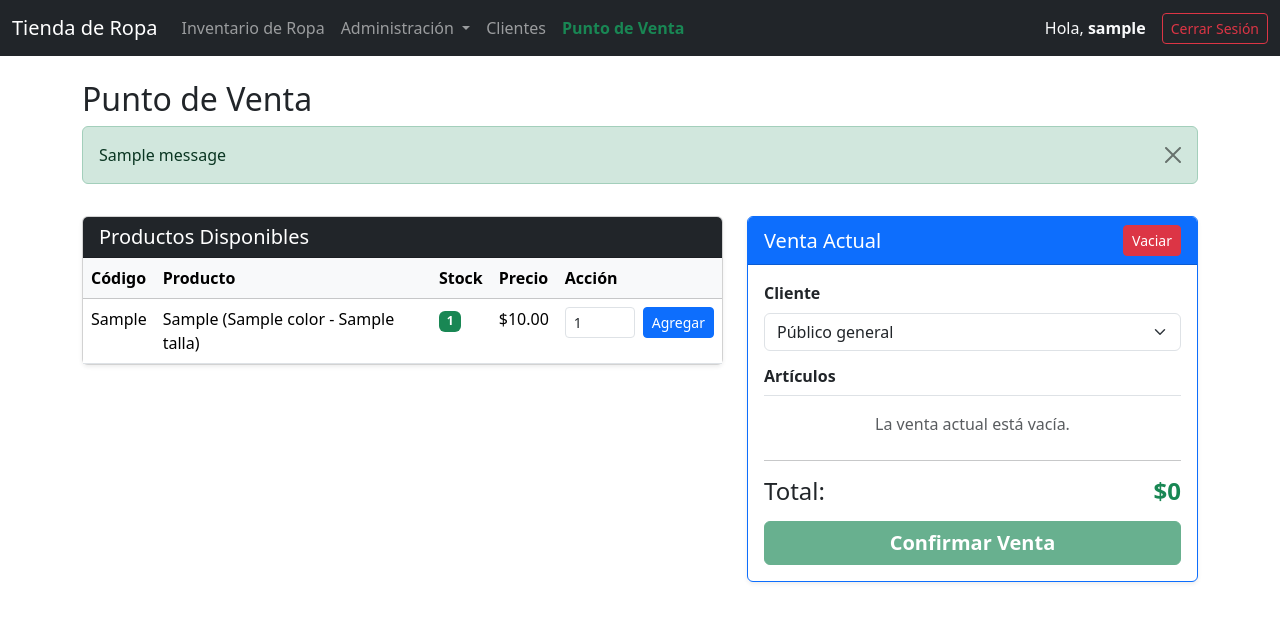
After one commit to HazielZav/U1T6-TiendaDeRopa, a Django app: page /punto-de-venta/ in a window 1280 px wide. The commit adds this page. Shown: the top 622 px of the page. Run offline with Django 5.2, Linux system fonts and the light colour scheme; a user stored in the database is signed in; tables that the repository leaves empty hold one stand-in row (values such as "Sample post"); one stand-in notice (Sample message) is shown.

Commit message:
Agregar funcionalidad de inicio y cierre de sesión, incluyendo vistas y permisos para el punto de venta; se implementa la gestión de ventas y un sistema de tickets.

```diff
--- a/TiendaDeRopa/TiendaDeRopa/settings.py
+++ b/TiendaDeRopa/TiendaDeRopa/settings.py
@@ -130,3 +130,7 @@ MAILERS = {
         'BACKEND': 'django.core.mail.backends.console.EmailBackend',
     },
 }
+
+LOGIN_REDIRECT_URL = '/'
+LOGOUT_REDIRECT_URL = '/login/'
+LOGIN_URL = '/login/'
--- a/TiendaDeRopa/tienda/templates/plantilla_base.html
+++ b/TiendaDeRopa/tienda/templates/plantilla_base.html
@@ -11,10 +11,69 @@
 </head>
 <body>
     <nav class="navbar navbar-expand-lg bg-dark" data-bs-theme="dark">
-        <div class="container-fluid">
-            <a class="navbar-brand" href="#">Tienda de Ropa</a>
+    <div class="container-fluid">
+        <a class="navbar-brand" href="#">Tienda de Ropa</a>
+            <button class="navbar-toggler" type="button" data-bs-toggle="collapse" data-bs-target="#menuNavegacion">
+                <span class="navbar-toggler-icon"></span>
+            </button>
+
+            <div class="collapse navbar-collapse" id="menuNavegacion">
+                <ul class="navbar-nav me-auto">
+
+                    <!-- ALMACENISTA Y ADMINISTRADOR -->
+                    {% if perms.tienda.view_ropa %}
+                    <li class="nav-item">
+                        <a class="nav-link" href="{% url 'ropas' %}">Inventario de Ropa</a>
+                    </li>
+                    {% endif %}
+
+                    <!-- ADMINISTRADOr -->
+                    {% if perms.tienda.add_color %}
+                    <li class="nav-item dropdown">
+                        <a class="nav-link dropdown-toggle" href="#" role="button" data-bs-toggle="dropdown">
+                            Administración
+                        </a>
+                        <ul class="dropdown-menu">
+                            <li><a class="dropdown-item" href="{% url 'lista_colores' %}">Colores</a></li>
+                            <li><a class="dropdown-item" href="{% url 'lista_tipos' %}">Tipos</a></li>
+                            <li><a class="dropdown-item" href="{% url 'lista_tallas' %}">Tallas</a></li>
+                            <li><a class="dropdown-item" href="{% url 'lista_proveedores' %}">Proveedores</a></li>
+                        </ul>
+                    </li>
+                    {% endif %}
+
+                    <!-- CAJERO Y ADMINISTRADOR -->
+                    {% if perms.tienda.view_cliente %}
+                    <li class="nav-item">
+                        <a class="nav-link" href="{% url 'lista_clientes' %}">Clientes</a>
+                    </li>
+                    {% endif %}
+
+                    <!-- CAJERO -->
+                    {% if perms.tienda.add_venta %}
+                    <li class="nav-item">
+                        <a class="nav-link fw-bold text-success" href="{% url 'punto_de_venta' %}">Punto de Venta</a>
+                    </li>
+                    {% endif %}
+
+                </ul>
+
+                <!-- USUARIO-->
+                {% if user.is_authenticated %}
+                    <span class="navbar-text me-3 text-light">
+                        Hola, <strong>{{ user.username }}</strong>
+                    </span>
+                    <form action="{% url 'logout' %}" method="post" class="d-flex">
+                        {% csrf_token %}
+                        <button type="submit" class="btn btn-sm btn-outline-danger">Cerrar Sesión</button>
+                    </form>
+                {% else %}
+                    <a href="{% url 'login' %}" class="btn btn-sm btn-outline-light">Iniciar Sesión</a>
+                {% endif %}
+            </div>
         </div>
     </nav>
+
 
     <div class="container mt-4">
         {% block content %}{% endblock %}
--- /dev/null
+++ b/TiendaDeRopa/tienda/templates/tienda/punto_de_venta.html
@@ -0,0 +1,133 @@
+{% extends 'plantilla_base.html' %}
+
+{% block title %}Punto de Venta{% endblock %}
+
+{% block content %}
+<div class="row mb-3">
+    <div class="col-12">
+        <h2>Punto de Venta</h2>
+        <!-- Alertas de mensajes -->
+        {% if messages %}
+            {% for message in messages %}
+                <div class="alert alert-{{ message.tags }} alert-dismissible fade show" role="alert">
+                    {{ message }}
+                    <button type="button" class="btn-close" data-bs-dismiss="alert" aria-label="Close"></button>
+                </div>
+            {% endfor %}
+        {% endif %}
+    </div>
+</div>
+
+<div class="row">
+    <!-- Inventario Disponible -->
+    <div class="col-md-7">
+        <div class="card shadow-sm">
+            <div class="card-header bg-dark text-white">
+                <h5 class="mb-0">Productos Disponibles</h5>
+            </div>
+            <div class="card-body p-0">
+                <table class="table table-hover mb-0">
+                    <thead class="table-light">
+                        <tr>
+                            <th>Código</th>
+                            <th>Producto</th>
+                            <th>Stock</th>
+                            <th>Precio</th>
+                            <th>Acción</th>
+                        </tr>
+                    </thead>
+                    <tbody>
+                        {% for item in inventario %}
+                        <tr>
+                            <td>{{ item.codigo }}</td>
+                            <td>{{ item.ropa.modelo }} ({{ item.color.nombre }} - {{ item.talla.nombre }})</td>
+                            <td><span class="badge bg-success">{{ item.unidades }}</span></td>
+                            <td>${{ item.ropa.precio }}</td>
+                            <td>
+                                <!-- Formulario para agregar a la venta -->
+                                <form action="{% url 'agregar_a_venta' item.id %}" method="post" class="d-flex">
+                                    {% csrf_token %}
+                                    <input type="number" name="cantidad" value="1" min="1" max="{{ item.unidades }}" class="form-control form-control-sm me-2" style="width: 70px;">
+                                    <button type="submit" class="btn btn-sm btn-primary">Agregar</button>
+                                </form>
+                            </td>
+                        </tr>
+                        {% empty %}
+                        <tr><td colspan="5" class="text-center py-3">No hay productos en inventario.</td></tr>
+                        {% endfor %}
+                    </tbody>
+                </table>
+            </div>
+        </div>
+    </div>
+
+    <!-- Detalle de la Venta -->
+    <div class="col-md-5">
+        <div class="card shadow-sm border-primary">
+            <div class="card-header bg-primary text-white d-flex justify-content-between align-items-center">
+                <h5 class="mb-0">Venta Actual</h5>
+                <a href="{% url 'vaciar_venta' %}" class="btn btn-sm btn-danger">Vaciar</a>
+            </div>
+
+            <div class="card-body">
+                <!-- Formulario maestro para confirmar la venta -->
+                <form action="{% url 'confirmar_venta' %}" method="post">
+                    {% csrf_token %}
+
+                    <!-- Selección del Client -->
+                    <div class="mb-3">
+                        <label class="form-label fw-bold">Cliente</label>
+                        <select name="cliente" class="form-select">
+                            {% for c in clientes %}
+                                <option value="{{ c.id }}" {% if c.id == cliente_default.id %}selected{% endif %}>
+                                    {{ c.nombre }} {{ c.apellidos|default_if_none:"" }}
+                                </option>
+                            {% endfor %}
+                        </select>
+                    </div>
+
+                    <!-- Lista de productos -->
+                    <h6 class="fw-bold border-bottom pb-2">Artículos</h6>
+                    <ul class="list-group list-group-flush mb-3">
+                        {% for item in items_venta %}
+                        <li class="list-group-item d-flex justify-content-between align-items-center">
+                            <div>
+                                <h6 class="my-0">
+                                    {{ item.inventario.ropa.modelo }}
+                                    <small class="text-muted">({{ item.inventario.color.nombre }} - {{ item.inventario.talla.nombre }})</small>
+                                </h6>
+                                <small class="text-muted">{{ item.cantidad }}x ${{ item.inventario.ropa.precio }}</small>
+                            </div>
+
+                            <div class="d-flex align-items-center">
+                                <span class="text-primary fw-bold me-3">${{ item.subtotal }}</span>
+
+                                <!-- Eliminar individualmente -->
+                                <a href="{% url 'eliminar_de_venta' item.inventario.id %}" class="btn btn-sm btn-outline-danger" title="Quitar artículo">
+                                    X
+                                </a>
+                            </div>
+                        </li>
+                        {% empty %}
+                        <li class="list-group-item text-center text-muted">
+                            La venta actual está vacía.
+                        </li>
+                        {% endfor %}
+                    </ul>
+                    <hr>
+
+                    <!-- Total y Botón de Cobro -->
+                    <div class="d-flex justify-content-between align-items-center mb-3">
+                        <h4 class="mb-0">Total:</h4>
+                        <h4 class="mb-0 text-success fw-bold">${{ total_venta }}</h4>
+                    </div>
+
+                    <button type="submit" class="btn btn-success w-100 fs-5 fw-bold" {% if not items_venta %}disabled{% endif %}>
+                        Confirmar Venta
+                    </button>
+                </form>
+            </div>
+        </div>
+    </div>
+</div>
+{% endblock %}
--- a/TiendaDeRopa/tienda/urls.py
+++ b/TiendaDeRopa/tienda/urls.py
@@ -1,7 +1,12 @@
 from django.urls import path, include
+from django.contrib.auth import views as auth_views
 from . import views
 
 urlpatterns = [
+    path('', auth_views.LoginView.as_view(template_name='tienda/login.html'), name='login'),
+    path('login/', auth_views.LoginView.as_view(template_name='tienda/login.html'), name='login'),
+    path('logout/', auth_views.LogoutView.as_view(), name='logout'),
+
     path('clientes/', views.lista_clientes, name='lista_clientes'),
     path('clientes/nuevo/', views.ClienteCreateView.as_view(), name='nuevo_cliente'),
     path('ropas/', views.RopaListView.as_view(), name='ropas'),
@@ -15,4 +20,12 @@ urlpatterns = [
     path('proveedores/nuevo/', views.ProveedorCreateView.as_view(), name='nuevo_proveedor'),
     path('colores/', views.ColorListView.as_view(), name='lista_colores'),
     path('colores/nuevo/', views.ColorCreateView.as_view(), name='nuevo_color'),
+
+    path('punto-de-venta/', views.punto_de_venta, name='punto_de_venta'),
+    path('punto-de-venta/agregar/<int:inv_id>/', views.agregar_a_venta, name='agregar_a_venta'),
+    path('punto-de-venta/vaciar/', views.vaciar_venta, name='vaciar_venta'),
+    path('punto-de-venta/eliminar/<int:inv_id>/', views.eliminar_de_venta, name='eliminar_de_venta'),
+    path('punto-de-venta/confirmar/', views.confirmar_venta, name='confirmar_venta'),
+    path('punto-de-venta/ticket/<int:venta_id>/', views.ticket_venta, name='ticket_venta'),
+
 ]
--- a/TiendaDeRopa/tienda/views.py
+++ b/TiendaDeRopa/tienda/views.py
@@ -1,21 +1,28 @@
+from django.contrib import messages
+from django.contrib.auth.decorators import login_required, permission_required
+from django.db import transaction
 from django.db.models.aggregates import Sum
 from django.shortcuts import render
 from django.views import generic
-from .models import Cliente, Color, Proveedor, Ropa, Inventario, Talla, Tipo
+from .models import Cliente, Color, Proveedor, Ropa, Inventario, Talla, Tipo, Venta, DetalleVenta
 from django.shortcuts import render, get_object_or_404
 from django.http import HttpResponseRedirect
 from django.urls import reverse, reverse_lazy
 from .forms import InventarioForm
+from django.contrib.auth.mixins import LoginRequiredMixin, PermissionRequiredMixin
 
 # Create your views here.
 
 #Clientes
-class ClienteCreateView(generic.CreateView):
+class ClienteCreateView(LoginRequiredMixin, PermissionRequiredMixin, generic.CreateView):
     model = Cliente
     fields = ['nombre', 'apellidos', 'email', 'telefono']
     template_name = 'tienda/form_generico.html'
-    success_url = reverse_lazy('clientes')
+    success_url = reverse_lazy('lista_clientes')
+    permission_required = 'tienda.add_cliente'
 
+@login_required
+@permission_required('tienda.view_cliente', raise_exception=True)
 def lista_clientes(request):
     clientes = Cliente.objects.all()
 
@@ -24,6 +31,8 @@ def lista_clientes(request):
     })
 
 # Inventario
+@login_required
+@permission_required('tienda.change_inventario', raise_exception=True)
 def actualizar_inventario(request, pk):
     ropa = get_object_or_404(Ropa, pk=pk)
     inventarios = Inventario.objects.filter(ropa=ropa)
@@ -58,65 +67,229 @@ def actualizar_inventario(request, pk):
     })
 
 #ROPa
-class RopaCreateView(generic.CreateView):
+class RopaCreateView(LoginRequiredMixin, PermissionRequiredMixin, generic.CreateView):
     model = Ropa
     fields = ['modelo', 'descripcion', 'marca', 'precio', 'tipo', 'proveedores']
     template_name = 'tienda/form_generico.html'
     success_url = reverse_lazy('ropas')
+    permission_required = 'tienda.add_ropa'
 
-class RopaListView(generic.ListView):
+class RopaListView(LoginRequiredMixin, PermissionRequiredMixin, generic.ListView):
     model = Ropa
     context_object_name = 'ropa_list'
     template_name = 'tienda/ropa_list.html'
+    permission_required = 'tienda.view_ropa'
 
     def get_queryset(self):
         # Esta línea hace el recuento total de todas las tallas/colores
         return Ropa.objects.annotate(total_inventario=Sum('inventario__unidades'))
 
 # Color
-class ColorListView(generic.ListView):
+class ColorListView(LoginRequiredMixin, PermissionRequiredMixin, generic.ListView):
     model = Color
     template_name = 'tienda/color_list.html'
     context_object_name = 'colores'
+    permission_required = 'tienda.view_color'
 
-class ColorCreateView(generic.CreateView):
+class ColorCreateView(LoginRequiredMixin, PermissionRequiredMixin, generic.CreateView):
     model = Color
     fields = ['nombre']
     template_name = 'tienda/form_generico.html'
     success_url = reverse_lazy('lista_colores')
+    permission_required = 'tienda.add_color'
 
 #Tipo
-class TipoListView(generic.ListView):
+class TipoListView(LoginRequiredMixin, PermissionRequiredMixin, generic.ListView):
     model = Tipo
     template_name = 'tienda/tipo_list.html'
     context_object_name = 'tipos'
+    permission_required = 'tienda.view_tipo'
 
-class TipoCreateView(generic.CreateView):
+class TipoCreateView(LoginRequiredMixin, PermissionRequiredMixin, generic.CreateView):
     model = Tipo
     fields = ['nombre']
     template_name = 'tienda/form_generico.html'
     success_url = reverse_lazy('lista_tipos')
+    permission_required = 'tienda.add_tipo'
 
 # Talla
-class TallaListView(generic.ListView):
+class TallaListView(LoginRequiredMixin, PermissionRequiredMixin, generic.ListView):
     model = Talla
     template_name = 'tienda/talla_list.html'
     context_object_name = 'tallas'
+    permission_required = 'tienda.view_talla'
 
-class TallaCreateView(generic.CreateView):
+class TallaCreateView(LoginRequiredMixin, PermissionRequiredMixin, generic.CreateView):
     model = Talla
     fields = ['nombre']
     template_name = 'tienda/form_generico.html'
     success_url = reverse_lazy('lista_tallas')
+    permission_required = 'tienda.add_talla'
 
 # PRoveedor
-class ProveedorListView(generic.ListView):
+class ProveedorListView(LoginRequiredMixin, PermissionRequiredMixin, generic.ListView):
     model = Proveedor
     template_name = 'tienda/proveedor_list.html'
     context_object_name = 'proveedores'
+    permission_required = 'tienda.view_proveedor'
 
-class ProveedorCreateView(generic.CreateView):
+class ProveedorCreateView(LoginRequiredMixin, PermissionRequiredMixin, generic.CreateView):
     model = Proveedor
     fields = ['nombre_empresa', 'email', 'telefono']
     template_name = 'tienda/form_generico.html'
     success_url = reverse_lazy('lista_proveedores')
+    permission_required = 'tienda.add_proveedor'
+
+# Punto de venta
+@login_required
+@permission_required('tienda.add_venta', raise_exception=True)
+def punto_de_venta(request):
+    cliente_default, creado = Cliente.objects.get_or_create(
+        nombre="Público general",
+        defaults = {
+            "apellidos": "",
+            "email": "",
+            "telefono": ""
+        }
+    )
+    clientes = Cliente.objects.all()
+
+    inventario_disponible = Inventario.objects.filter(unidades__gt=0)
+
+    venta = request.session.get('venta', {})
+
+    items_venta = []
+    total_venta = 0
+
+    for inv_id, cantidad in venta.items():
+        try:
+            item = Inventario.objects.get(id=inv_id)
+            subtotal = item.ropa.precio * cantidad
+            total_venta += subtotal
+            items_venta.append({
+                'inventario': item,
+                'cantidad': cantidad,
+                'subtotal': subtotal
+            })
+        except Inventario.DoesNotExist:
+            continue
+
+    return render(request, 'tienda/punto_de_venta.html', {
+        'clientes': clientes,
+        'cliente_default': cliente_default,
+        'inventario': inventario_disponible,
+        'items_venta': items_venta,
+        'total_venta': total_venta
+    })
+
+@login_required
+@permission_required('tienda.add_venta', raise_exception=True)
+def agregar_a_venta(request, inv_id):
+    if request.method == 'POST':
+        cantidad_nueva = int(request.POST.get('cantidad', 1))
+        inventario = get_object_or_404(Inventario, id=inv_id)
+
+        venta = request.session.get('venta', {})
+
+        cantidad_actual = venta.get(str(inv_id), 0)
+
+        cantidad_total = cantidad_actual + cantidad_nueva
+
+        if str(inv_id) in venta:
+            messages.error(request, "Este artículo ya está en la lista. Ajusta la cantidad desde la lista de venta.")
+        elif cantidad_total > inventario.unidades:
+            messages.error(request, f"No hay suficientes unidades disponibles. Solo hay {inventario.unidades} en stock.")
+        else:
+            venta[str(inv_id)] = cantidad_total
+            request.session['venta'] = venta
+            messages.success(request, f"Se agregaron {cantidad_nueva} unidades de {inventario.ropa.modelo} a la venta.")
+
+    return HttpResponseRedirect(reverse('punto_de_venta'))
+
+
+def vaciar_venta(request):
+    if 'venta' in request.session:
+        del request.session['venta']
+        messages.success(request, "Se limpió la venta.")
+
+    return HttpResponseRedirect(reverse('punto_de_venta'))
+
+def eliminar_de_venta(request, inv_id):
+    venta = request.session.get('venta', {})
+
+    # Si el artículo está en la venta
+    if str(inv_id) in venta:
+        del venta[str(inv_id)]
+        request.session['venta'] = venta
+        messages.success(request, "Artículo removido de la venta actual.")
+
+    return HttpResponseRedirect(reverse('punto_de_venta'))
+
+@login_required
+@transaction.atomic
+def confirmar_venta(request):
+    if request.method == 'POST':
+        venta_session = request.session.get('venta', {})
+
+        if not venta_session:
+            messages.error(request, "El carrito está vacío.")
+            return HttpResponseRedirect(reverse('punto_de_venta'))
+
+        cliente_id = request.POST.get('cliente')
+        if cliente_id:
+            cliente = get_object_or_404(Cliente, id=cliente_id)
+        else:
+            cliente, _ = Cliente.objects.get_or_create(
+                nombre='Público general',
+                defaults={'apellidos': ''}
+            )
+
+        nueva_venta = Venta.objects.create(
+            cliente=cliente,
+            cajero=request.user, # Asigna al usuario que inició sesión
+            total=0
+        )
+
+        total_calculado = 0
+
+        try:
+            for inv_id, cantidad in venta_session.items():
+                # select_for_update() bloquea la fila para evitar que otro cajero la venda al mismo tiempo
+                inventario = Inventario.objects.select_for_update().get(id=inv_id)
+
+                if inventario.unidades < cantidad:
+                    raise Exception(f"Stock insuficiente de {inventario.ropa.modelo}")
+
+                # Descontar de la BD
+                inventario.unidades -= cantidad
+                inventario.save()
+
+                subtotal = inventario.ropa.precio * cantidad
+                total_calculado += subtotal
+
+                # Crear el renglón del ticket
+                DetalleVenta.objects.create(
+                    venta=nueva_venta,
+                    inventario=inventario,
+                    cantidad=cantidad,
+                    precio_unitario=inventario.ropa.precio
+                )
+
+            nueva_venta.total = total_calculado
+            nueva_venta.save()
+
+            del request.session['venta']
+            messages.success(request, f"Venta #{nueva_venta.id} procesada exitosamente.")
+
+            return HttpResponseRedirect(reverse('ticket_venta', args=[nueva_venta.id]))
+
+        except Exception as e:
+            messages.error(request, str(e))
+            return HttpResponseRedirect(reverse('punto_de_venta'))
+
+    return HttpResponseRedirect(reverse('punto_de_venta'))
+
+@login_required
+def ticket_venta(request, venta_id):
+    venta = get_object_or_404(Venta, id=venta_id)
+    return render(request, 'tienda/ticket_venta.html', {'venta': venta})
```
Also changed, not shown: TiendaDeRopa/tienda/templates/tienda/login.html (added, +22 -0 lines), TiendaDeRopa/tienda/templates/tienda/ticket_venta.html (added, +71 -0 lines), TiendaDeRopa/tienda/migrations/0003_venta_cajero_alter_venta_total.py (added).
